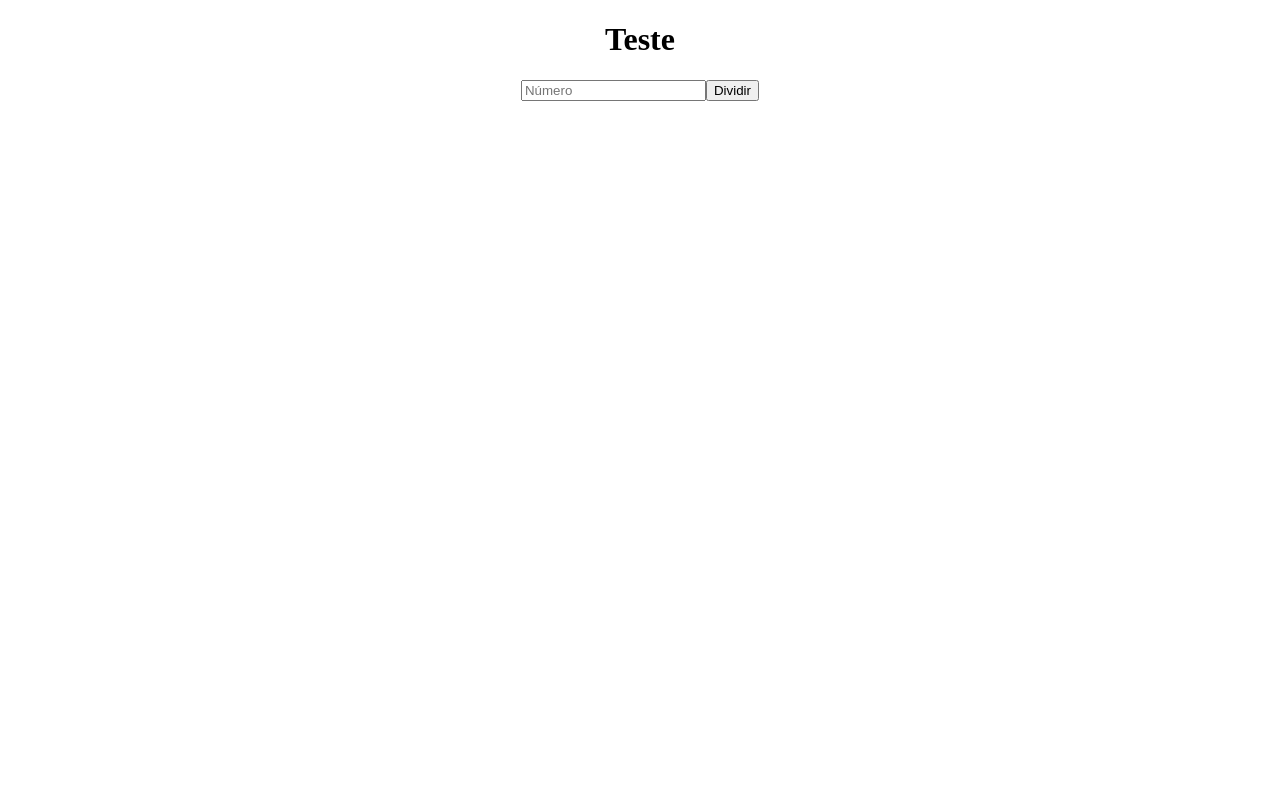
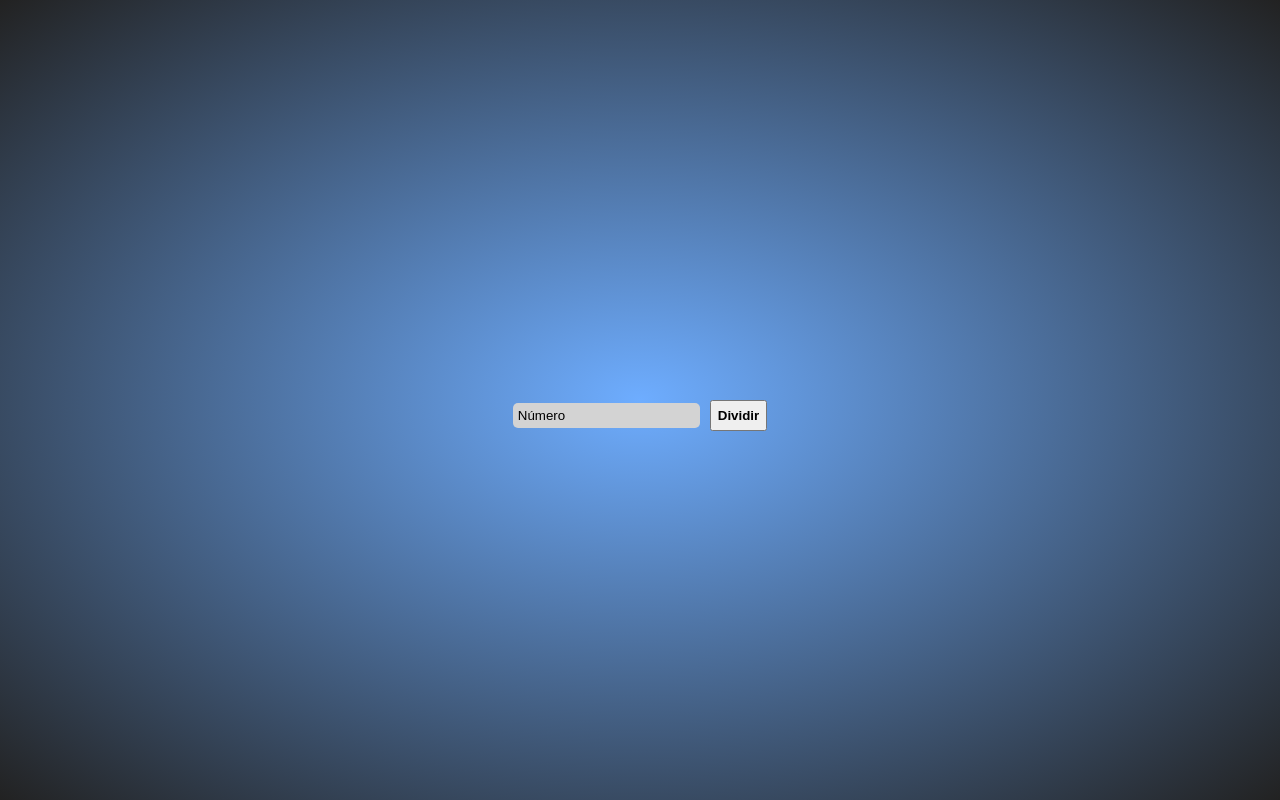
Before and after one commit to Bygod/prime-checker, a React (Create React App) app in the folder frontend/prime-checker-frontend/: page / in a window 1280 px wide. Built offline with nearby package versions, Linux system fonts and the light colour scheme.

Commit message:
frontend, style: input, button and background

```diff
--- a/frontend/prime-checker-frontend/src/App.js
+++ b/frontend/prime-checker-frontend/src/App.js
@@ -5,7 +5,6 @@ import './styles.css'
 function App() {
   return (
     <div className="App">
-        <h1>Teste</h1>
         <Form />
     </div>
   );
--- a/frontend/prime-checker-frontend/src/components/Form.js
+++ b/frontend/prime-checker-frontend/src/components/Form.js
@@ -46,10 +46,10 @@ class Form extends React.Component {
                         onChange={this.handleValueChange}
                         placeholder="Número"
                     />
-                    <button className="submitButton"> Dividir </button>
+                    <button><b> Dividir </b></button>
                     <ToggleMessage
                         show={this.state.error}
-                        color="red"
+                        type="Error"
                         message="Por favor, insira um número inteiro e positivo"
                     />
                 </form>
--- a/frontend/prime-checker-frontend/src/components/ToggleMessage.js
+++ b/frontend/prime-checker-frontend/src/components/ToggleMessage.js
@@ -1,7 +1,7 @@
 import React from 'react'
 
 function ToggleMessage(props) {
-    if (props.show) return <p style={{color: props.color}}>{props.message}</p>
+    if (props.show) return <p className={props.type}><b>{props.message}</b></p>
     return null
 }
 
--- a/frontend/prime-checker-frontend/src/index.css
+++ b/frontend/prime-checker-frontend/src/index.css
@@ -1,3 +1,7 @@
+html {
+  height: 100%;
+}
+
 body {
   margin: 0;
 }
--- a/frontend/prime-checker-frontend/src/index.js
+++ b/frontend/prime-checker-frontend/src/index.js
@@ -1,5 +1,6 @@
 import React from 'react';
 import ReactDOM from 'react-dom';
+import './index.css'
 
 import App from './App';
 
--- a/frontend/prime-checker-frontend/src/styles.css
+++ b/frontend/prime-checker-frontend/src/styles.css
@@ -1,3 +1,38 @@
 .App {
   text-align: center;
 }
+
+body {
+  background-image: radial-gradient(#6eadff, #000000dd);
+}
+
+.Form {
+  margin-top: 40%;
+}
+
+.Form input {
+  padding: 5px;
+  border: none;
+  border-radius: 5px;
+  background-color: lightgray;
+}
+.Form input::placeholder {
+  color: black;
+}
+
+.Form button {
+  padding: 6px;
+  margin-left: 10px;
+}
+
+
+p.Error {
+  color: #ff4f4f;
+  text-shadow: 2px 0 0 #000, -2px 0 0 #000, 0 2px 0 #000, 0 -2px 0 #000, 1px 1px #000, -1px -1px 0 #000, 1px -1px 0 #000, -1px 1px 0 #000;
+}
+
+@media screen and (min-width: 1000px) {
+  .Form {
+    margin-top: 400px;
+  }
+}
```
